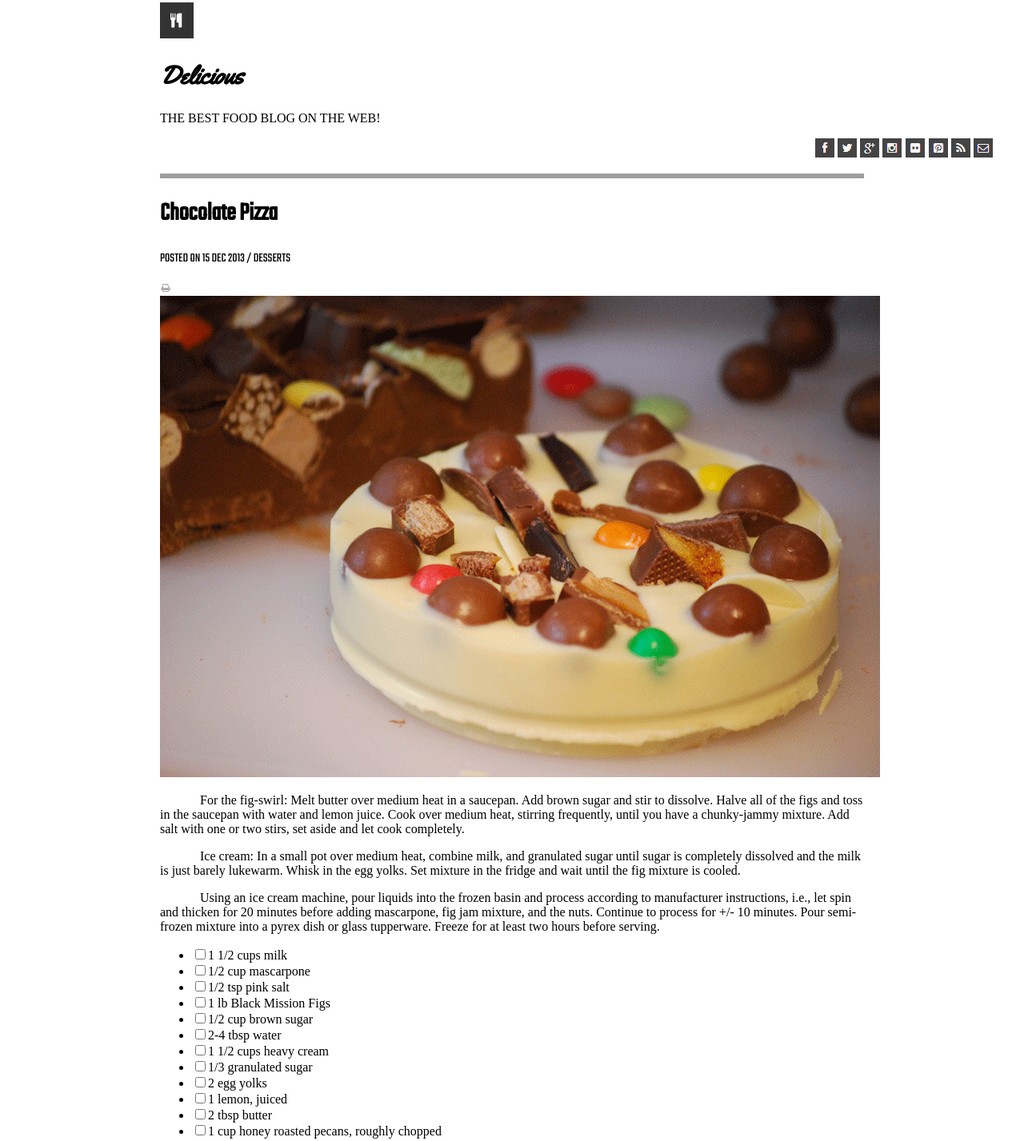
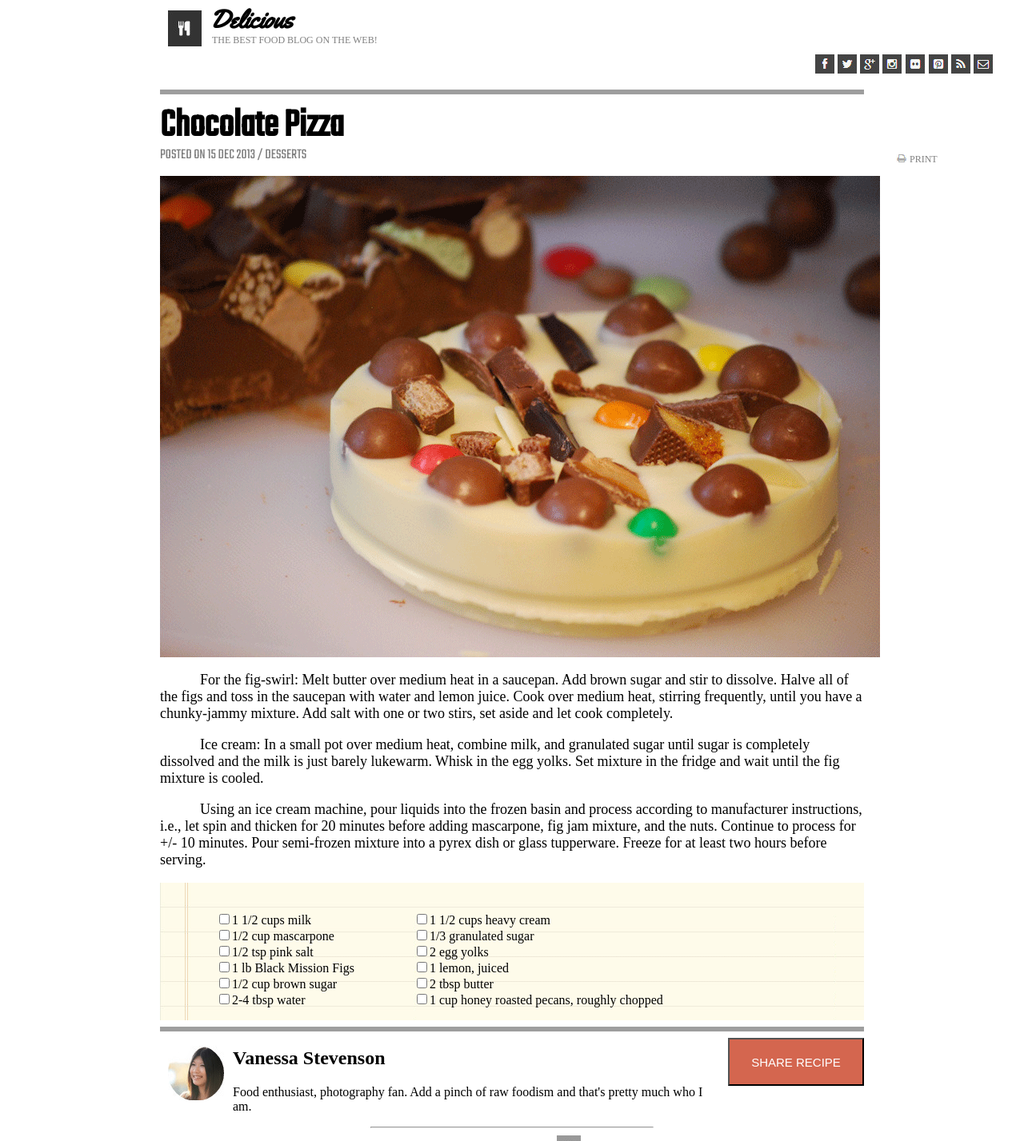
Before and after one commit to Trey64/choco-pizza, a plain HTML site: page index.html in a window 1280 px wide. Shown: the part 27-1454 px from the top of the page at 80% size. Drawn offline with Linux system fonts and the light colour scheme; grey boxes are pictures that could not be loaded.

Commit message:
additional styling for logo, header, ingredients, and author bio

```diff
--- a/index.html
+++ b/index.html
@@ -32,9 +32,12 @@
     </header>
 
     <main>
+      <div class="titles">
       <h1 class="teko">Chocolate Pizza</h1>
-        <p class="teko"><span>POSTED ON 15 DEC 2013 / DESSERTS</span></p>
+        <p class="date"><span>POSTED ON 15 DEC 2013 / DESSERTS</span></p>
+      </div>
         <img class="print" src="img/print-icon.png">
+        <p class="print">PRINT</p>
           <section>
             <img class="hero" src="img/choco-pizza.png">
             <article>
@@ -44,13 +47,17 @@
 
               <p class="directions">Using an ice cream machine, pour liquids into the frozen basin and process according to manufacturer instructions, i.e., let spin and thicken for 20 minutes before adding mascarpone, fig jam mixture, and the nuts. Continue to process for +/- 10 minutes. Pour semi-frozen mixture into a pyrex dish or glass tupperware. Freeze for at least two hours before serving.</p>
             </article>
-<ul>
+<div class ="ingredients">
+    <!-- <img class="notepad" src="img/notepad-bg.png"> -->
+<ul class="list">
   <li class="checkbox"><input type="checkbox">1 1/2 cups milk</li>
   <li class="checkbox"><input type="checkbox">1/2 cup mascarpone</li>
   <li class="checkbox"><input type="checkbox">1/2 tsp pink salt</li>
   <li class="checkbox"><input type="checkbox">1 lb Black Mission Figs</li>
   <li class="checkbox"><input type="checkbox">1/2 cup brown sugar</li>
   <li class="checkbox"><input type="checkbox">2-4 tbsp water</li>
+</ul>
+<ul class="list">
   <li class="checkbox"><input type="checkbox">1 1/2 cups heavy cream</li>
   <li class="checkbox"><input type="checkbox">1/3 granulated sugar</li>
   <li class="checkbox"><input type="checkbox">2 egg yolks</li>
@@ -58,24 +65,22 @@
   <li class="checkbox"><input type="checkbox">2 tbsp butter</li>
   <li class="checkbox"><input type="checkbox">1 cup honey roasted pecans, roughly chopped</li>
 </ul>
-<img class="notepad" src="img/notepad-bg.png">
+</div>
           </section>
 
 <section class="author">
   <hr class="dashes">
   <img class="vanessa" src="img/vanessa-pic.png">
+  <button class="share">SHARE RECIPE</button>
   <h2>Vanessa Stevenson</h2>
   <p>Food enthusiast, photography fan. Add a pinch of raw foodism and that's pretty much who I am.</p>
-  <button class="share">SHARE RECIPE</button>
 </section>
     </main>
 
     <footer>
-      <ul>
-      <li class="linesandlogo"><hr class="lines"></li>
-      <li class="linesandlogo"><img class="small-logo" src="img/small-logo.png"></li>
-      <li class="linesandlogo"><hr class="lines"></li>
-    </ul>
+      <hr class="lines">
+      <img class="small-logo" src="img/small-logo.png">
+      <hr class="lines">
       <p class="copyright">Delicious © 2013 • All Rights Reserved.<br>
       Proudly published with Ghost</p>
     </footer>
--- a/style.css
+++ b/style.css
@@ -5,12 +5,45 @@ body {
   margin-left: 200px;
 }
 
+.logo {
+  float: left;
+  padding: 10px;
+  }
+
+.best {
+  position: absolute;
+  color: gray;
+  font-size: 12px;
+  top: 58px;
+  left: 265px;
+}
+
 .delicious {
   font-family: 'Yellowtail', cursive;
 }
 
 .teko{
+  position: absolute;
+  top: 115px;
   font-family: 'Teko', sans-serif;
+  font-size: 50px;
+}
+
+.date {
+  font-size: 18px;
+  position: relative;
+  top: 45px;
+  font-family: 'Teko', sans-serif;
+  color: gray;
+}
+
+
+.print  {
+  position: relative;
+  left: 920px;
+  font-size: 12px;
+  color: gray;
+  display: inline-block;
 }
 
 .icons {
@@ -26,23 +59,55 @@ body {
     border: 0;
 }
 
+.hero {
+  display: block;
+  margin: auto;
+}
+
 .directions {
   text-indent: 50px;
+  font-size: 18px;
 }
 
 
+.notepad {
+  position: relative;
+}
+
+.ingredients {
+  background-image: url("img/notepad-bg.png");
+  background-repeat: no-repeat;
+}
+
+.list {
+  display:inline-block;
+  list-style: none;
+  padding: 20px 0 0 70px;
+}
+
+.vanessa {
+  float: left;
+  padding: 10px;
+}
+
+.share {
+  float: right;
+  margin: 0 0 10px 10px;
+  color: white;
+  background-color: #D4664F;
+  font-size: 15px;
+  height: 60px;
+  width: 170px;
+}
+
 .small-logo {
   position: relative;
-  left: 455px;
+  left: 495px;
   text-align: center;
 }
 
 .lines {
   width: 40%;
-}
-
-.linesandlogo {
-  display: inline;
 }
 
 .copyright {
```
